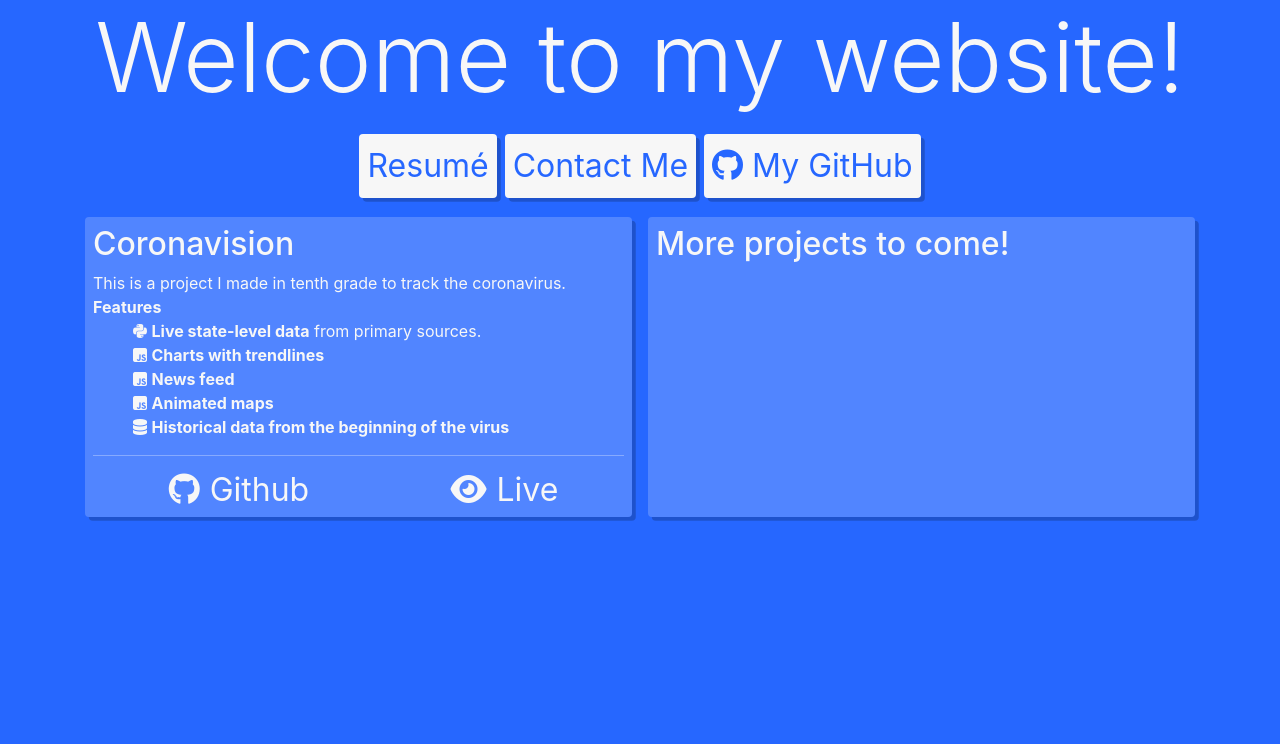
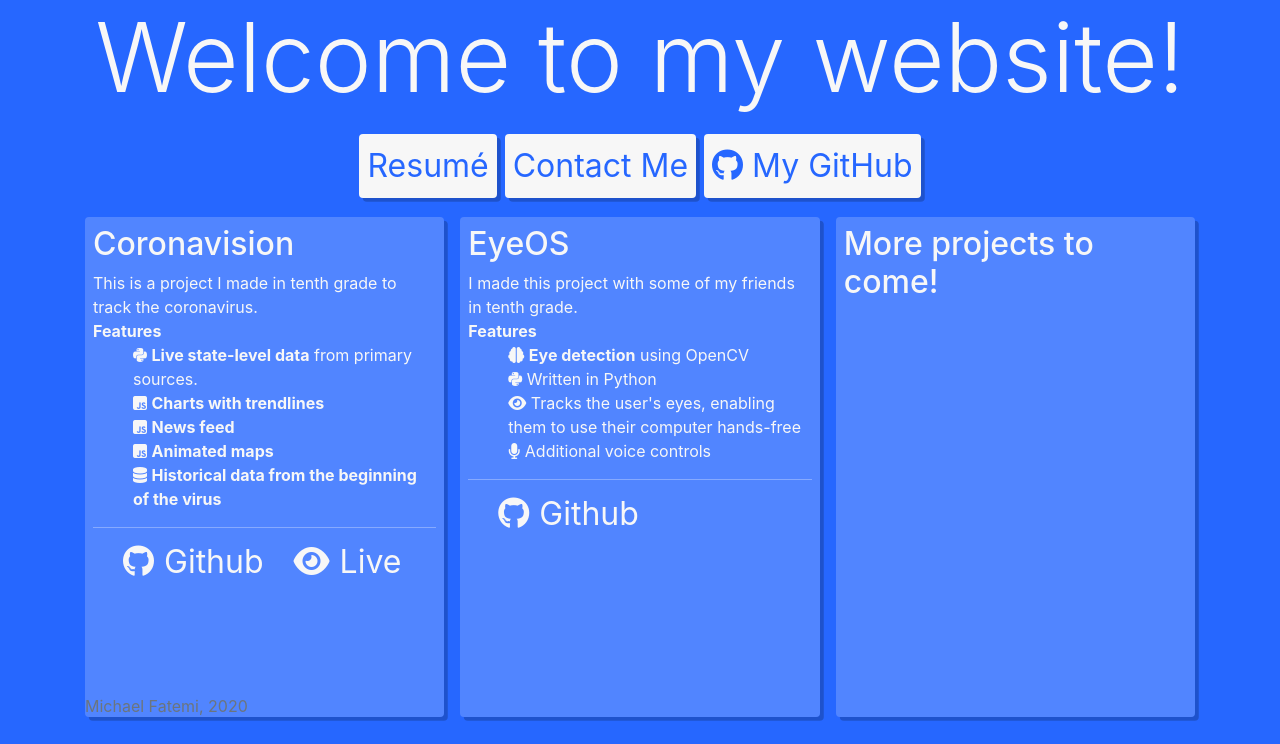
Before and after one commit to myfatemi04/PortfolioWebsite, a Node server app: template views/index.hbs in a window 1280 px wide. Shown: the part 56-800 px from the top of the page. Run offline with Node 20, Linux system fonts and the light colour scheme; the template is opened without the code that fills it, so the values that code supplies are empty; style sheets or scripts are compiled from the project's sources; some libraries are stand-ins or nearby versions.

Commit message:
Added lots of CSS changes as well as a footer

```diff
--- a/index.ts
+++ b/index.ts
@@ -9,8 +9,13 @@ app.set('view engine', 'hbs');
 app.set('views', './views');
 
 // Partials so we can reuse code
-hbs.registerPartial("css", fs.readFileSync("views/css.hbs", "utf-8"));
-hbs.registerPartial("nav", fs.readFileSync("views/nav.hbs", "utf-8"));
+function makePartial(name: string) {
+    hbs.registerPartial(name, fs.readFileSync("views/" + name + ".hbs", "utf-8"));
+}
+
+makePartial("css");
+makePartial("nav");
+makePartial("footer");
 
 app.use(Express.static('./static'));
 
--- /dev/null
+++ b/static/css/boxes.sass
@@ -0,0 +1,39 @@
+@import "colors"
+
+.drop-shadow
+    box-shadow: 0.1cm 0.1cm $darker-1
+
+.curved-border
+    border-radius: 0.25rem
+
+.border-shadow
+    @extend .drop-shadow, .curved-border
+
+// .button:
+// drop-shadow
+// swap fg and bg colors
+// drop text decoration
+.button
+    @extend .border-shadow
+    padding: 0.5rem
+
+    text-decoration: none
+    background-color: $light-white
+    color: $background
+
+    &:hover
+        text-decoration: none
+        background-color: adjust-color($light-white, $lightness: 25)
+
+.buttons
+    display: flex
+    flex-direction: row
+
+    margin: 0.5cm auto
+    justify-content: center
+
+    a
+        @extend .button
+
+        margin-left: 0.25rem
+        margin-right: 0.25rem
--- /dev/null
+++ b/static/css/colors.css
@@ -0,0 +1,3 @@
+
+
+/*# sourceMappingURL=colors.css.map */
--- /dev/null
+++ b/static/css/colors.sass
@@ -0,0 +1,12 @@
+// Colors
+$background: #2667ff
+$foreground: #f7f7f7
+$light-white: #f7f7f7
+$dark-gray: #343a40
+$lighter-1: rgba(255, 255, 255, 0.2)
+$lighter-2: rgba(255, 255, 255, 0.3)
+$darker-1: rgba(0, 0, 0, 0.2)
+$darker-2: rgba(0, 0, 0, 0.3)
+$link: $background
+$link-hover: #2baaff
+$white: #ffffff
--- /dev/null
+++ b/static/css/font.sass
@@ -0,0 +1,5 @@
+.large-font
+    font-size: 3rem
+
+.med-font
+    font-size: 2rem
--- /dev/null
+++ b/static/css/grid.sass
@@ -0,0 +1,34 @@
+@import "colors", "boxes"
+
+$grid-width: 300px
+$grid-height: 500px
+
+// grid wrapping is based off of Fireship.io
+.project-grid-container
+    display: grid
+
+    // center the squares in the grid
+    text-align: center
+
+    // gap between squares
+    gap: 1rem
+
+    // automatically make columns fit to the browser
+    grid-template-columns: repeat(auto-fit, minmax($grid-width, 1fr))
+
+    // size of implicitly generated rows
+    grid-auto-rows: $grid-height
+
+.project-grid-square
+    @extend .drop-shadow, .curved-border
+
+    // reset the centering from .project-grid-container
+    text-align: left
+    background-color: $lighter-1
+
+    // pad the content
+    padding: 0.5rem
+
+    // make it lighter on hover
+    &:hover
+        background-color: $lighter-2
--- /dev/null
+++ b/static/css/main.css
@@ -0,0 +1,149 @@
+.drop-shadow, .project-grid-square, .border-shadow, .button, .buttons a {
+  box-shadow: 0.1cm 0.1cm rgba(0, 0, 0, 0.2);
+}
+
+.curved-border, .project-grid-square, .border-shadow, .button, .buttons a {
+  border-radius: 0.25rem;
+}
+
+.button, .buttons a {
+  padding: 0.5rem;
+  text-decoration: none;
+  background-color: #f7f7f7;
+  color: #2667ff;
+}
+.button:hover, .buttons a:hover {
+  text-decoration: none;
+  background-color: white;
+}
+
+.buttons {
+  display: flex;
+  flex-direction: row;
+  margin: 0.5cm auto;
+  justify-content: center;
+}
+.buttons a {
+  margin-left: 0.25rem;
+  margin-right: 0.25rem;
+}
+
+.project-grid-container {
+  display: grid;
+  text-align: center;
+  gap: 1rem;
+  grid-template-columns: repeat(auto-fit, minmax(300px, 1fr));
+  grid-auto-rows: 500px;
+}
+
+.project-grid-square {
+  text-align: left;
+  background-color: rgba(255, 255, 255, 0.2);
+  padding: 0.5rem;
+}
+.project-grid-square:hover {
+  background-color: rgba(255, 255, 255, 0.3);
+}
+
+.large-font {
+  font-size: 3rem;
+}
+
+.med-font {
+  font-size: 2rem;
+}
+
+.drop-shadow, .border-shadow, .button, .buttons a, .project-grid-square {
+  box-shadow: 0.1cm 0.1cm rgba(0, 0, 0, 0.2);
+}
+
+.curved-border, .border-shadow, .button, .buttons a, .project-grid-square {
+  border-radius: 0.25rem;
+}
+
+.button, .buttons a {
+  padding: 0.5rem;
+  text-decoration: none;
+  background-color: #f7f7f7;
+  color: #2667ff;
+}
+.button:hover, .buttons a:hover {
+  text-decoration: none;
+  background-color: white;
+}
+
+.buttons {
+  display: flex;
+  flex-direction: row;
+  margin: 0.5cm auto;
+  justify-content: center;
+}
+.buttons a {
+  margin-left: 0.25rem;
+  margin-right: 0.25rem;
+}
+
+.footer {
+  /* Stick to the bottom of the screen */
+  position: absolute;
+  bottom: 0;
+  /* Stretch across screen, 60px high, text 10px from edges */
+  width: 100%;
+  height: 60px;
+  padding: 10px;
+  /* For redundancy, just in case */
+  text-align: left;
+}
+
+body {
+  background-color: #2667ff;
+  color: #f7f7f7 !important;
+}
+
+a {
+  color: #2667ff;
+}
+a.nav-link {
+  color: #2667ff;
+}
+
+.bg-light {
+  background-color: #f7f7f7;
+}
+
+.code-icons {
+  display: flex;
+  border-top: 1px solid rgba(255, 255, 255, 0.3);
+  padding: 10px;
+}
+.code-icons * {
+  margin: 0 10px;
+  font-size: 2rem;
+  color: #f7f7f7;
+}
+.code-icons *:hover {
+  color: #ffffff;
+}
+
+.text-grid {
+  text-align: left;
+  display: inline-block;
+}
+.text-grid div[role=row] {
+  align-items: center;
+  display: inline-block;
+  font-size: 1.5rem;
+  margin: 10px;
+}
+.text-grid div[role=row] i, .text-grid div[role=row] span {
+  margin: 0px 10px;
+}
+.text-grid div[role=row] i {
+  color: #343a40;
+}
+
+.no-bullets {
+  list-style-type: none;
+}
+
+/*# sourceMappingURL=main.css.map */
--- /dev/null
+++ b/static/css/main.sass
@@ -0,0 +1,61 @@
+@import "grid", "font", "colors", "boxes", "footer"
+
+body
+    // setting basic colors
+    background-color: $background
+    color: $foreground !important
+
+// overriding bootstrap links
+a
+    color: $link
+    &.nav-link
+        color: $link
+
+// makes text darker when on a light background
+.bg-light
+    background-color: $foreground
+
+.code-icons
+    // display them in a row, extend to max width
+    display: flex
+
+    // visual separation
+    border-top: 1px solid $lighter-2
+
+    padding: 10px
+
+    *
+        margin: 0 10px
+
+        // code icons should be larger
+        font-size: 2rem
+
+        // color change on hover
+        color: $light-white
+        &:hover
+            color: $white
+
+// grid with an icon and text
+.text-grid
+    text-align: left
+    display: inline-block
+    div[role=row]
+        // *vertical* alignment
+        align-items: center
+
+        // display in a row, also uses min width possible
+        display: inline-block
+        font-size: 1.5rem
+
+        // spacing between
+        i, span
+            margin: 0px 10px
+
+        i
+            color: $dark-gray
+
+        margin: 10px
+
+// removes bullets from a <ul> tag
+.no-bullets
+    list-style-type: none
--- a/views/css.hbs
+++ b/views/css.hbs
@@ -6,7 +6,7 @@
 <script src="https://stackpath.bootstrapcdn.com/bootstrap/4.5.0/js/bootstrap.bundle.min.js"></script>
 
 <!-- Main CSS themes -->
-<link rel="stylesheet" href="css/theme.css">
+<link rel="stylesheet" href="css/main.css">
 
 <!-- Font-awesome -->
 <script src="https://kit.fontawesome.com/6632a46072.js" crossorigin="anonymous"></script>
--- /dev/null
+++ b/views/footer.hbs
@@ -0,0 +1,7 @@
+<footer class="footer">
+    <div class="container">
+        <span class="text-muted">
+            Michael Fatemi, 2020
+        </span>
+    </div>
+</footer>
--- a/views/index.hbs
+++ b/views/index.hbs
@@ -51,8 +51,37 @@
                 </p>
             </div>
             <div class="project-grid-square">
+                <h2>EyeOS</h2>
+                <p class="mb-0">
+                    I made this project with some of my friends in tenth grade.<br/>
+                    <b>Features</b>
+                    <ul class="no-bullets">
+                        <li>
+                            <i class="fas fa-brain"></i> <b>Eye detection</b> using OpenCV
+                        </li>
+                        <li>
+                            <i class="fab fa-python"></i> Written in Python
+                        </li>
+                        <li>
+                            <i class="fas fa-eye"></i> Tracks the user's eyes, enabling them to use their computer hands-free
+                        </li>
+                        <li>
+                            <i class="fas fa-microphone"></i> Additional voice controls
+                        </li>
+                    </ul>
+
+                    <div class="code-icons">
+                        <a target="_blank" href="http://www.github.com/myfatemi04/EyeOS">
+                            <i class="fa fa-github"></i>Github
+                        </a>
+                    </div>
+                </p>
+            </div>
+            <div class="project-grid-square">
                 <h2>More projects to come!</h2>
             </div>
         </div>
+
+        {{> footer}}
     </body>
 </html>
```
Also changed, not shown: static/css/boxes.css (added, +31 -0 lines), static/css/font.css (added, +9 -0 lines), static/css/footer.css (added, +13 -0 lines), static/css/grid.css (added, +48 -0 lines), 5 other files.
